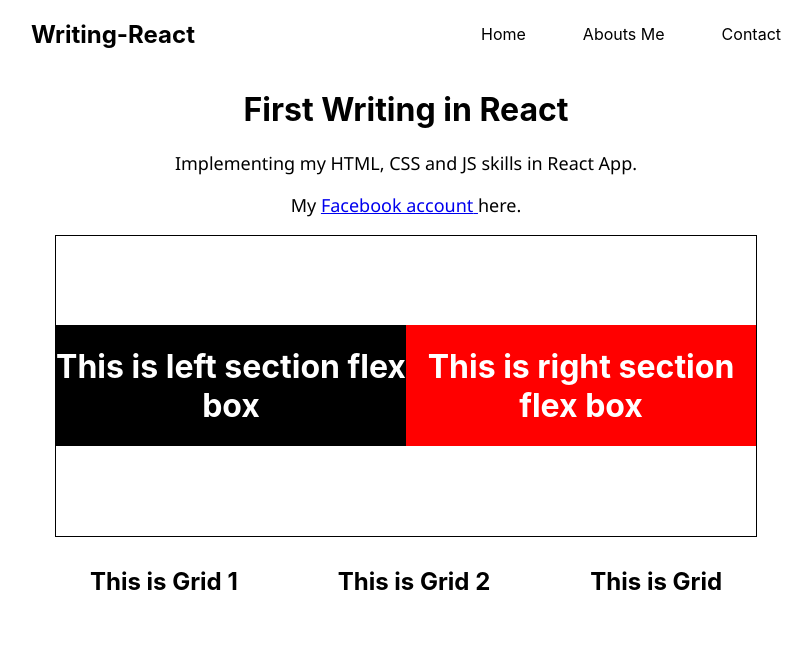
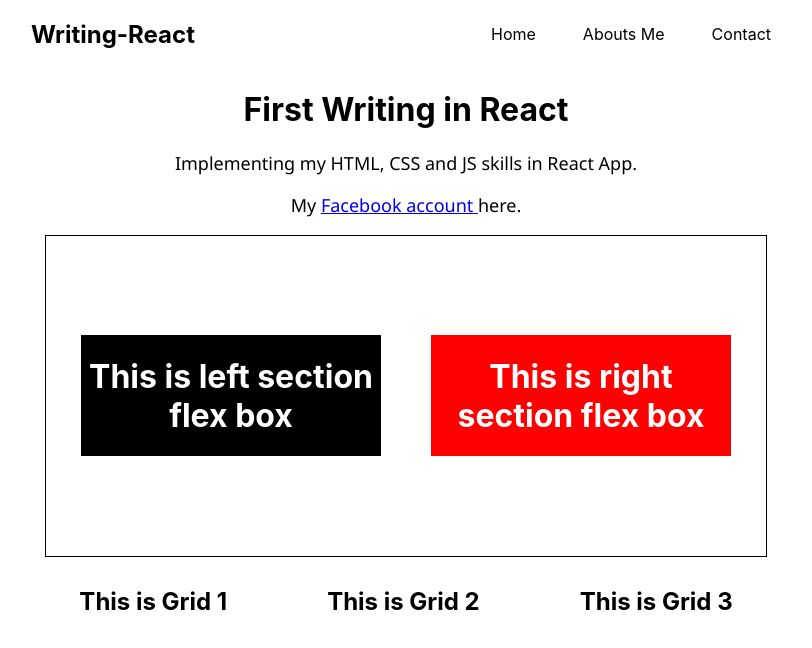
Before and after one commit to Rej327/First-writing-in-React-App, a React (Create React App) app: page / in a window 1280 px wide. Shown: the top 648 px of the page, without its empty margins (234-1046 px from the left). Built offline with nearby package versions, Linux system fonts and the light colour scheme.

Commit message:
update css

```diff
--- a/src/App.css
+++ b/src/App.css
@@ -40,11 +40,13 @@ p {
 .links a {
   text-decoration: none;
   color: black;
+  padding: 10px;
 }
 
 .links a:hover {
-  color: rgb(1, 117, 117);
-  border-bottom: 1px solid cyan;
+  color: white;
+  border-radius: 5px;
+  background-color: rgb(0, 85, 85);
   transition: cubic-bezier(0.075, 0.82, 0.165, 1);
 }
 
@@ -52,21 +54,22 @@ p {
   display: flex;
   border: 1px solid black;
   max-width: 700px;
-  justify-content: space-between;
+  justify-content: space-around;
   align-items: center;
   margin: auto;
   min-height: 300px;
   color: white;
+  padding: 10px;
 }
 .myflex .left-section {
   background-color: black;
   height: 100%;
-  width: 80%;
+  width: 300px;
 }
 
 .right-section {
   background-color: red;
-  width: 80%;
+  width: 300px;
 }
 
 .grid-Style {
--- a/src/grid.js
+++ b/src/grid.js
@@ -10,7 +10,7 @@ const GridStyle = () => {
         <h2 className="grid-text">{text} 2</h2>
       </div>
       <div className="grid-one">
-        <h2 className="grid-text">{text}</h2>
+        <h2 className="grid-text">{text} 3</h2>
       </div>
     </div>
   );
```
